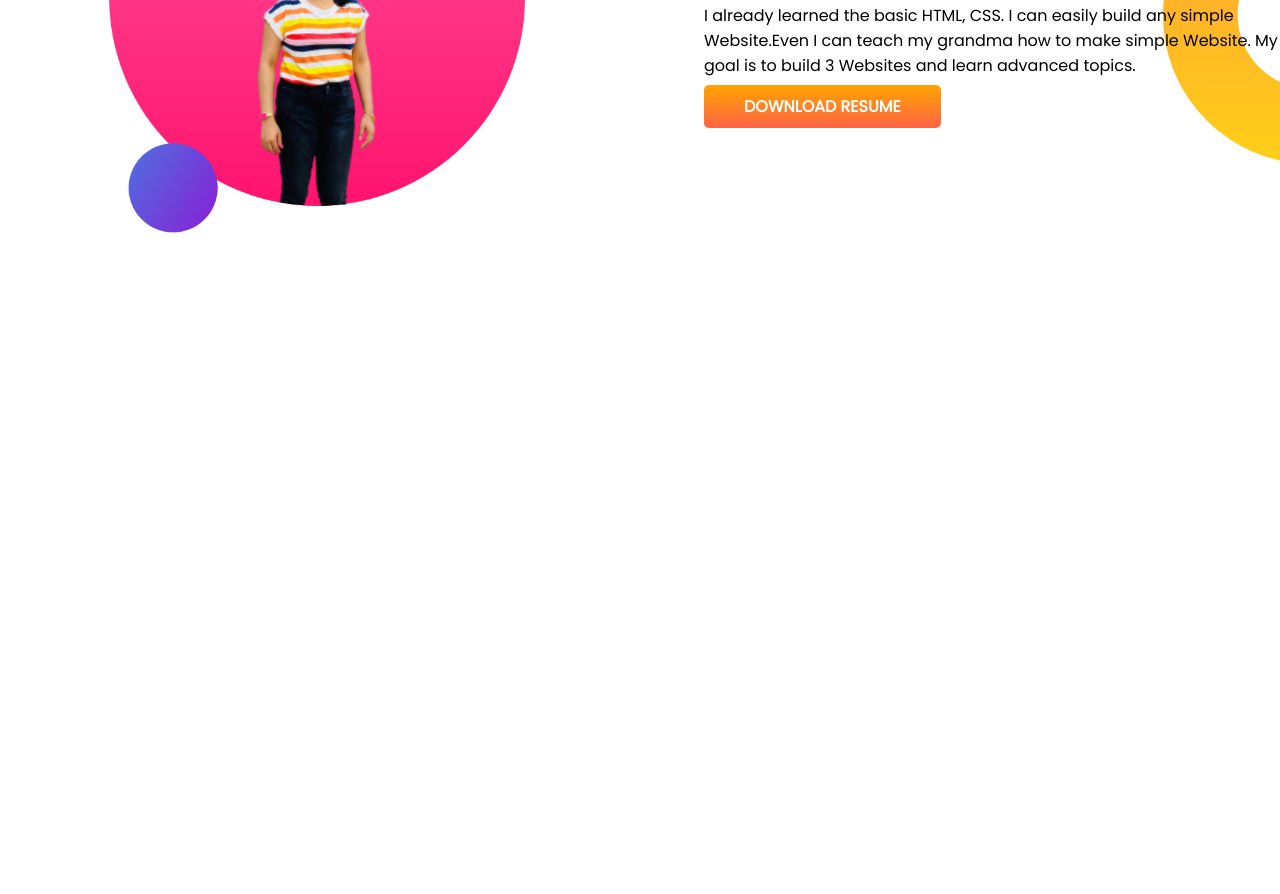
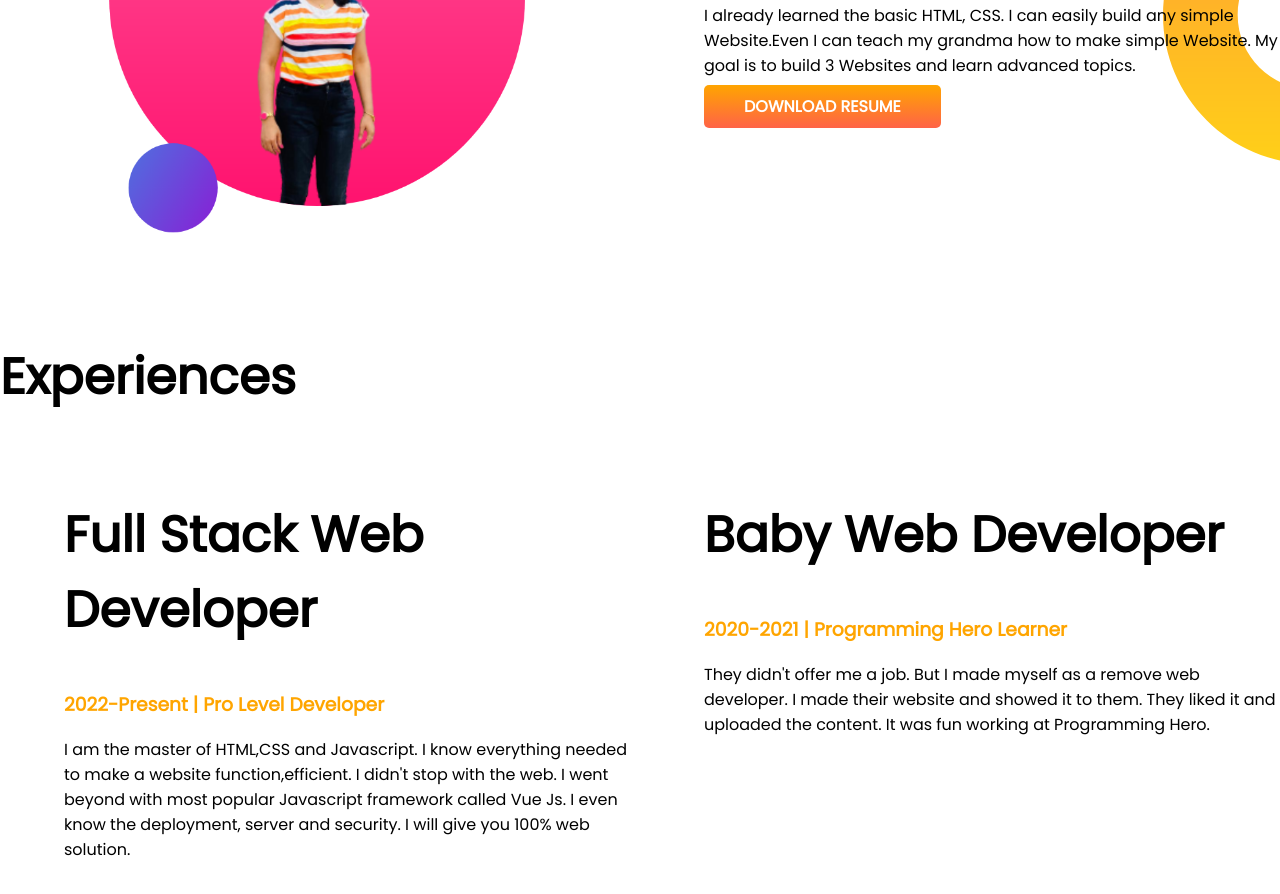
Before and after one commit to Ranika95/developer-portfolio, a plain HTML site: page index.html in a window 1280 px wide. Shown: the part 774-1668 px from the top of the page. Before the commit the page ends 1114 px from the top, so only its background shows below. Drawn offline with Linux system fonts and the light colour scheme.

Commit message:
new-section-added

```diff
--- a/index.html
+++ b/index.html
@@ -13,7 +13,7 @@
 </head>
 
 <body>
-    <section class="top-banner">
+    <section class="top-banner flexible-container">
         <div class="half-width">
             <h1>Welcome to</h1>
             <h1><span class="orange-color">Ranika Pavin's</span> World !</h1>
@@ -28,7 +28,7 @@
             <img src="image.png">
         </div>
     </section>
-    <section class="dream-big">
+    <section class="dream-big flexible-container">
         <div class="half-width">
             <img src="images/image2.png" alt="">
         </div>
@@ -42,6 +42,30 @@
             <a class="link-button" target="_blank" href="">DOWNLOAD RESUME</a>
         </div>
     </section>
+    <section class="experience-area">
+        <h1>Experiences</h1>
+        <dev class="flexible-container">
+            <div class="half-width">
+                <h1>Full Stack Web Developer</h1>
+                <h3 class="orange-color">2022-Present | Pro Level Developer</h3>
+                <p>
+                    I am the master of HTML,CSS and Javascript. I know everything needed to make a website
+                    function,efficient. I didn't stop with the web. I went beyond with most popular Javascript framework
+                    called Vue Js. I even know the deployment, server and security. I will give you 100% web solution.
+                </p>
+            </div>
+            <div class="half-width">
+                <h1>Baby Web Developer</h1>
+                <h3 class="orange-color">2020-2021 | Programming Hero Learner</h3>
+                <p>
+                    They didn't offer me a job. But I made myself as a remove web developer. I made their website and
+                    showed
+                    it to them. They liked it and uploaded the content. It was fun working at Programming Hero.
+                </p>
+            </div>
+        </dev>
+
+    </section>
 
 
 
--- a/style.css
+++ b/style.css
@@ -8,7 +8,7 @@ h1{
 .orange-color{
     color: orange;
 }
-section{
+.flexible-container{
     display: flex;
     margin-bottom: 100px;
 }
```
